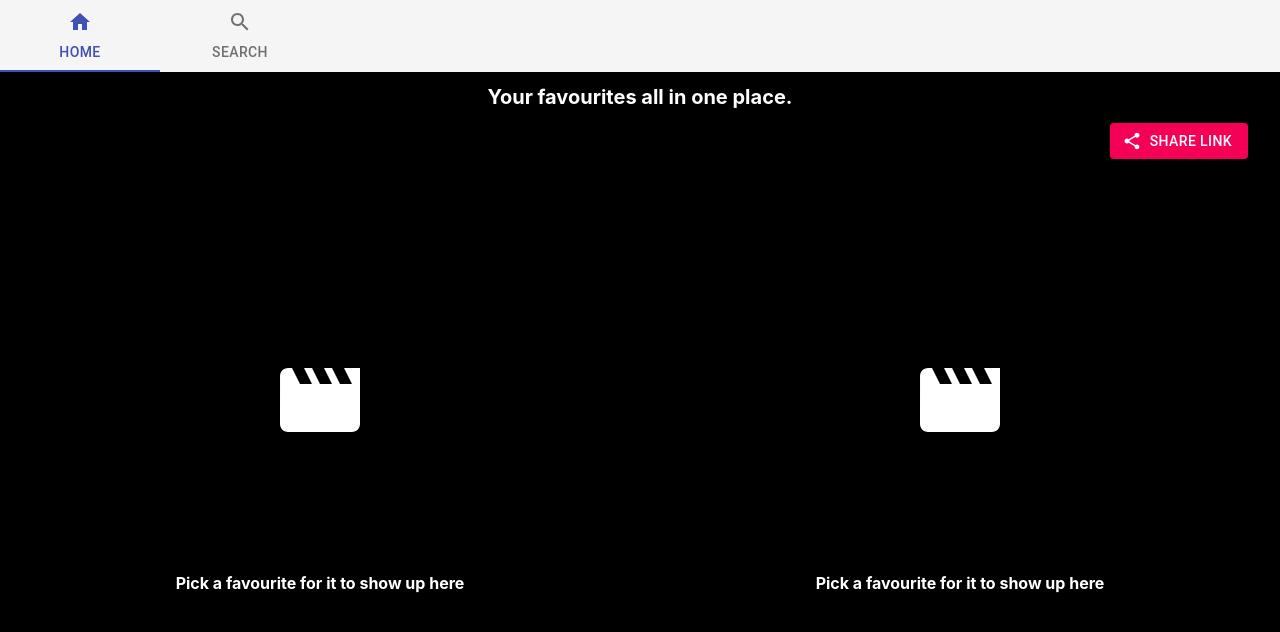
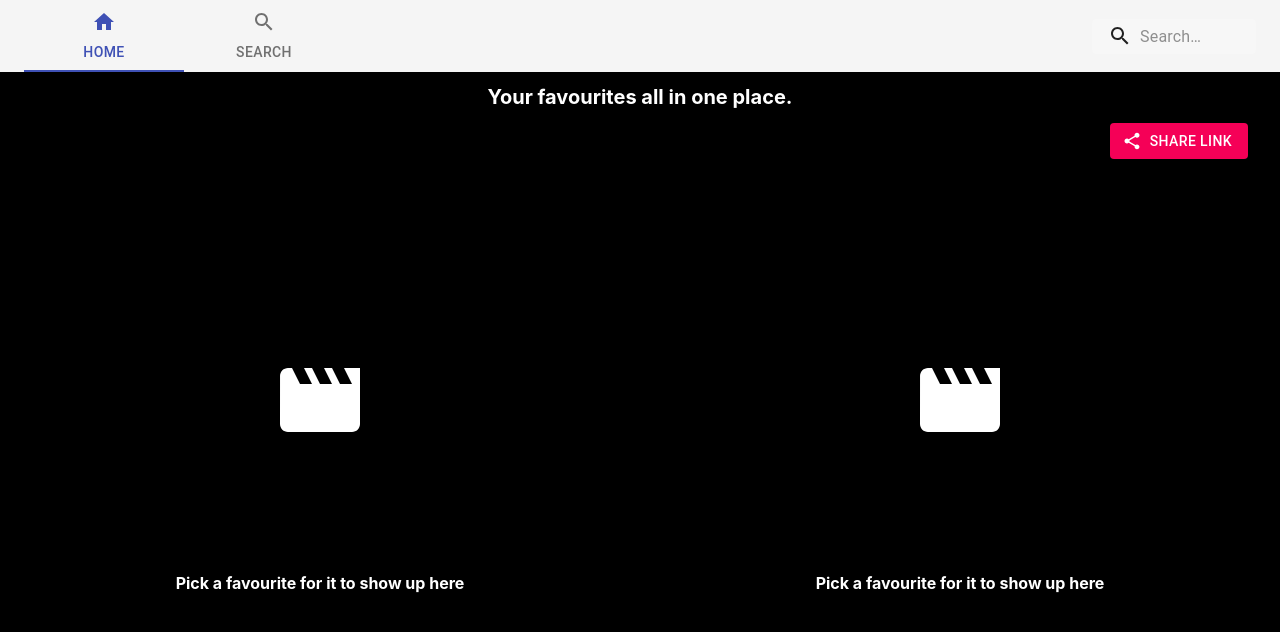
Before and after one commit to Pavitra19/Movie-Browser, a React (Create React App) app: page / in a window 1280 px wide. Shown: the top 632 px of the page. Built offline with nearby package versions, Linux system fonts and the light colour scheme.

Commit message:
Changed nav bar; refactor; styling changes;bug fixes

```diff
--- a/src/App.css
+++ b/src/App.css
@@ -82,6 +82,11 @@ ul.react-multi-carousel-track {
   left: 50%;
 }
 
+.results-heading {
+  display: flex;
+  margin-left: 30px;
+}
+
 .MuiButton-contained.share-btn {
   display: flex;
   position: absolute;
--- a/src/App.js
+++ b/src/App.js
@@ -10,7 +10,12 @@ import Tab from "@material-ui/core/Tab";
 import Box from "@material-ui/core/Box";
 import HomeIcon from "@material-ui/icons/Home";
 import SearchIcon from "@material-ui/icons/Search";
+import SearchResults from "./components/SearchResults";
 // import NavBar from "./components/NavBar";
+
+import Toolbar from "@material-ui/core/Toolbar";
+import Typography from "@material-ui/core/Typography";
+import { fade } from "@material-ui/core/styles";
 
 function TabPanel(props) {
   const { children, value, index, ...other } = props;
@@ -47,15 +52,109 @@ const useStyles = makeStyles((theme) => ({
     width: "100%",
     // backgroundColor: theme.palette.background.paper,
   },
+  menuButton: {
+    marginRight: theme.spacing(2),
+  },
+  title: {
+    flexGrow: 1,
+    display: "none",
+    [theme.breakpoints.up("sm")]: {
+      display: "block",
+    },
+  },
+  search: {
+    position: "relative",
+    borderRadius: theme.shape.borderRadius,
+    backgroundColor: fade(theme.palette.common.white, 0.15),
+    "&:hover": {
+      backgroundColor: fade(theme.palette.common.white, 0.25),
+    },
+    marginLeft: 0,
+    width: "100%",
+    [theme.breakpoints.up("sm")]: {
+      marginLeft: theme.spacing(1),
+      width: "auto",
+    },
+  },
+  searchIcon: {
+    padding: theme.spacing(0, 2),
+    height: "100%",
+    position: "absolute",
+    pointerEvents: "none",
+    display: "flex",
+    alignItems: "center",
+    justifyContent: "center",
+  },
+  inputRoot: {
+    color: "inherit",
+  },
+  inputInput: {
+    padding: theme.spacing(1, 1, 1, 0),
+    // vertical padding + font size from searchIcon
+    paddingLeft: `calc(1em + ${theme.spacing(4)}px)`,
+    transition: theme.transitions.create("width"),
+    width: "100%",
+    [theme.breakpoints.up("sm")]: {
+      width: "12ch",
+      "&:focus": {
+        width: "20ch",
+      },
+    },
+  },
 }));
 
 export default function App() {
   const [favs, setFavs] = useState([]);
   const [value, setValue] = useState(0);
+  const [movieName, setMovieName] = useState();
+  const [searchResults, setSearchResults] = useState();
+  const [error, setError] = useState();
+  const [loading, setLoading] = useState(false);
   const classes = useStyles();
+
+  useEffect(() => console.log("searchResults: ", searchResults), [
+    searchResults,
+  ]);
 
   const handleChange = (event, newValue) => {
     setValue(newValue);
+  };
+
+  const handleSearch = (searchTerm, url, movieList) => {
+    setMovieName(searchTerm);
+    setLoading(true);
+    fetch(url, {
+      headers: {
+        Accept: "application/json",
+      },
+    })
+      .then(async (data) => {
+        data = await data.json();
+        console.log("data: ", data);
+        const { Response } = data;
+        if (Response === "True") {
+          const { Search } = data;
+          Search.forEach((movie) => {
+            movieList.push({
+              title: movie.Title,
+              url: movie.Poster,
+              year: movie.Year,
+              imdbID: movie.imdbID,
+            });
+          });
+          // console.log("movielist: ", movieList);
+          setSearchResults(movieList);
+          setError(null);
+        } else {
+          const { Error } = data;
+          setError(Error);
+          setSearchResults([]);
+        }
+      })
+      .then((response) => console.log("response", response));
+    setLoading(false);
+
+    setValue(1);
   };
 
   useEffect(() => console.log("Favs: ", favs), [favs]);
@@ -72,10 +171,60 @@ export default function App() {
     setFavs(favs.filter(({ Title }) => Title !== movieDetails.Title));
   };
 
+  console.log("value: ", value);
   return (
     <div className="App">
       <div className={classes.root}>
         <AppBar position="static" color="default">
+          <Toolbar>
+            <Tabs
+              value={value}
+              onChange={handleChange}
+              indicatorColor="primary"
+              textColor="primary"
+              variant="scrollable"
+              scrollButtons="auto"
+              aria-label="scrollable auto tabs example"
+            >
+              <Tab icon={<HomeIcon />} label="Home" {...a11yProps(0)} />
+              <Tab icon={<SearchIcon />} label="Search" {...a11yProps(1)} />
+            </Tabs>
+
+            <Typography className={classes.title} variant="h6" noWrap />
+            <div className={classes.search}>
+              <div className={classes.searchIcon}>
+                <SearchIcon />
+              </div>
+              <SearchBar handleSearch={handleSearch} />
+              {/* <SearchBar
+                handleSearch={handleSearch}
+                handleAddFav={handleAddFav}
+                removeFav={removeFav}
+                favs={favs}
+              /> */}
+            </div>
+          </Toolbar>
+        </AppBar>
+        <TabPanel value={value} index={0}>
+          <Favourites
+            deviceType="desktop"
+            favs={favs}
+            handleAddFav={handleAddFav}
+            removeFav={removeFav}
+          />
+        </TabPanel>
+        <TabPanel value={value} index={1}>
+          <SearchResults
+            movieName={movieName}
+            favs={favs}
+            error={error}
+            searchResults={searchResults}
+            loading={loading}
+            handleAddFav={handleAddFav}
+            removeFav={removeFav}
+          />
+        </TabPanel>
+        {/* <AppBar position="static" color="default">
           <Tabs
             value={value}
             onChange={handleChange}
@@ -87,8 +236,15 @@ export default function App() {
           >
             <Tab icon={<HomeIcon />} label="Home" {...a11yProps(0)} />
             <Tab icon={<SearchIcon />} label="Search" {...a11yProps(1)} />
+            <SearchBar
+              handleAddFav={handleAddFav}
+              removeFav={removeFav}
+              favs={favs}
+              setValue={setValue}
+            />
           </Tabs>
         </AppBar>
+        {/* <TabPanel value={value} index={0}>
         <TabPanel value={value} index={0}>
           <Favourites
             deviceType="desktop"
@@ -103,7 +259,7 @@ export default function App() {
             removeFav={removeFav}
             favs={favs}
           />
-        </TabPanel>
+        </TabPanel> */}
       </div>
       {/* <NavBar handleAddFav={handleAddFav} favs={favs} /> */}
     </div>
--- a/src/components/MovieDetails.js
+++ b/src/components/MovieDetails.js
@@ -5,7 +5,7 @@ import NominateButton from "./NominateButton";
 export default function MovieDetails(props) {
   const { removeFav } = props;
   return (
-    <div>
+    <div style={{ marginTop: "-27px" }}>
       <MoviePreview Title={props.Title} img={props.img} alt={props.Title} />
       <h4>{props.year}</h4>
       <NominateButton
--- a/src/components/SearchBar.js
+++ b/src/components/SearchBar.js
@@ -1,108 +1,108 @@
 import React, { useEffect, useState } from "react";
-import InputAdornment from "@material-ui/core/InputAdornment";
 import FormControl from "@material-ui/core/FormControl";
-import InputLabel from "@material-ui/core/InputLabel";
-import Input from "@material-ui/core/Input";
-import SearchIcon from "@material-ui/icons/Search";
-import TabPanel from "./Tabs";
-import Error from "./Error";
-import Loading from "./Loading";
+import InputBase from "@material-ui/core/InputBase";
+import { fade } from "@material-ui/core/styles";
+import { makeStyles } from "@material-ui/core/styles";
+
+const useStyles = makeStyles((theme) => ({
+  root: {
+    flexGrow: 1,
+    width: "100%",
+    // backgroundColor: theme.palette.background.paper,
+  },
+  title: {
+    flexGrow: 1,
+    display: "none",
+    [theme.breakpoints.up("sm")]: {
+      display: "block",
+    },
+  },
+  search: {
+    position: "relative",
+    borderRadius: theme.shape.borderRadius,
+    backgroundColor: fade(theme.palette.common.white, 0.15),
+    "&:hover": {
+      backgroundColor: fade(theme.palette.common.white, 0.25),
+    },
+    marginLeft: 0,
+    width: "100%",
+    [theme.breakpoints.up("sm")]: {
+      marginLeft: theme.spacing(1),
+      width: "auto",
+    },
+  },
+  searchIcon: {
+    padding: theme.spacing(0, 2),
+    height: "100%",
+    position: "absolute",
+    pointerEvents: "none",
+    display: "flex",
+    alignItems: "center",
+    justifyContent: "center",
+  },
+  inputRoot: {
+    color: "inherit",
+    // color: "red",
+  },
+  inputInput: {
+    padding: theme.spacing(1, 1, 1, 0),
+    // vertical padding + font size from searchIcon
+    paddingLeft: `calc(1em + ${theme.spacing(4)}px)`,
+    transition: theme.transitions.create("width"),
+    width: "100%",
+    color: "black",
+    [theme.breakpoints.up("sm")]: {
+      width: "12ch",
+      "&:focus": {
+        width: "20ch",
+      },
+    },
+  },
+}));
 
 export default function SearchBar(props) {
-  const { handleAddFav, removeFav } = props;
+  const { handleSearch } = props;
   const [searchTerm, setSearchTerm] = useState("");
-  const [movieName, setMovieName] = useState();
-  const [searchResults, setSearchResults] = useState();
-  const [error, setError] = useState();
-  const [loading, setLoading] = useState(false);
+  const classes = useStyles();
+
   let movieList = [];
 
   let URL = "https://www.omdbapi.com/?r=json&apikey=d66f3ecf&s=";
 
-  useEffect(() => console.log("searchResults: ", searchResults), [
-    searchResults,
-  ]);
+  // useEffect(() => console.log("searchResults: ", searchResults), [
+  //   searchResults,
+  // ]);
 
   const handleChange = (event) => {
     setSearchTerm(event.target.value);
   };
 
-  const showResults = (result) => {
-    setMovieName(searchTerm);
-    setLoading(true);
-    // console.log("Rsults in fn: ", result);
+  const showResults = () => {
     URL += `${searchTerm}`;
-    // console.log("URL is: ", URL);
-
-    fetch(URL)
-      .then(async (data) => {
-        data = await data.json();
-        console.log("data: ", data);
-        const { Response } = data;
-        if (Response === "True") {
-          const { Search } = data;
-          Search.forEach((movie) => {
-            movieList.push({
-              title: movie.Title,
-              url: movie.Poster,
-              year: movie.Year,
-              imdbID: movie.imdbID,
-            });
-          });
-          // console.log("movielist: ", movieList);
-          setSearchResults(movieList);
-          setError(null);
-          // setShowButton(true);
-        } else {
-          const { Error } = data;
-          setError(Error);
-          setSearchResults([]);
-        }
-      })
-      .then((response) => console.log("response", response));
-    setLoading(false);
+    handleSearch(searchTerm, URL, movieList);
+    // setSearchTerm("");
   };
 
   return (
     <>
       <FormControl style={{ color: "white" }}>
-        <InputLabel
-          style={{ color: "white" }}
-          htmlFor="input-with-icon-adornment"
-        >
-          Search
-        </InputLabel>
-        <Input
-          style={{ color: "white" }}
-          id="input-with-icon-adornment"
+        <InputBase
+          placeholder="Search…"
           onChange={handleChange}
           value={searchTerm}
+          classes={{
+            root: classes.inputRoot,
+            input: classes.inputInput,
+          }}
+          inputProps={{ "aria-label": "search" }}
           onKeyDown={(e) => {
             // console.log(e.key);
             if (e.key === "Enter" && searchTerm.trim().length > 0) {
-              showResults(searchResults);
+              showResults();
             }
           }}
-          startAdornment={
-            <InputAdornment position="start">
-              <SearchIcon style={{ color: "white" }} />
-            </InputAdornment>
-          }
         />
       </FormControl>
-      {loading && <Loading />}
-      {searchResults && searchResults.length > 0 && (
-        <>
-          <h1>Results for {movieName}</h1>
-          <TabPanel
-            favs={props.favs}
-            handleAddFav={handleAddFav}
-            removeFav={removeFav}
-            searchResults={searchResults}
-          />
-        </>
-      )}
-      {error && <Error errorMessage={error} />}
     </>
   );
 }
```
